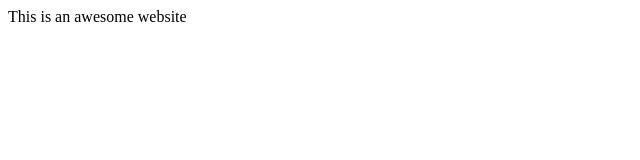
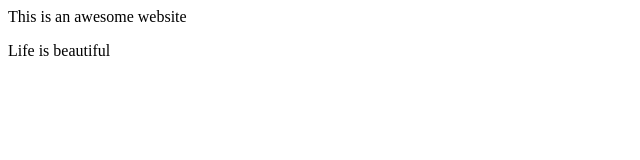
Before and after one commit to izikmartins/MyDemoWebsite, a plain HTML site: page index.html in a window 1280 px wide. Shown: the full height of the page, 0-640 px from the left. Drawn offline with Linux system fonts and the light colour scheme.

Commit message:
added <p> tag to index.html

```diff
--- a/index.html
+++ b/index.html
@@ -6,4 +6,5 @@ Sample Website
 <head>
 This is an awesome website
 </head>
+<p> Life is beautiful</p>
 </html>
```
